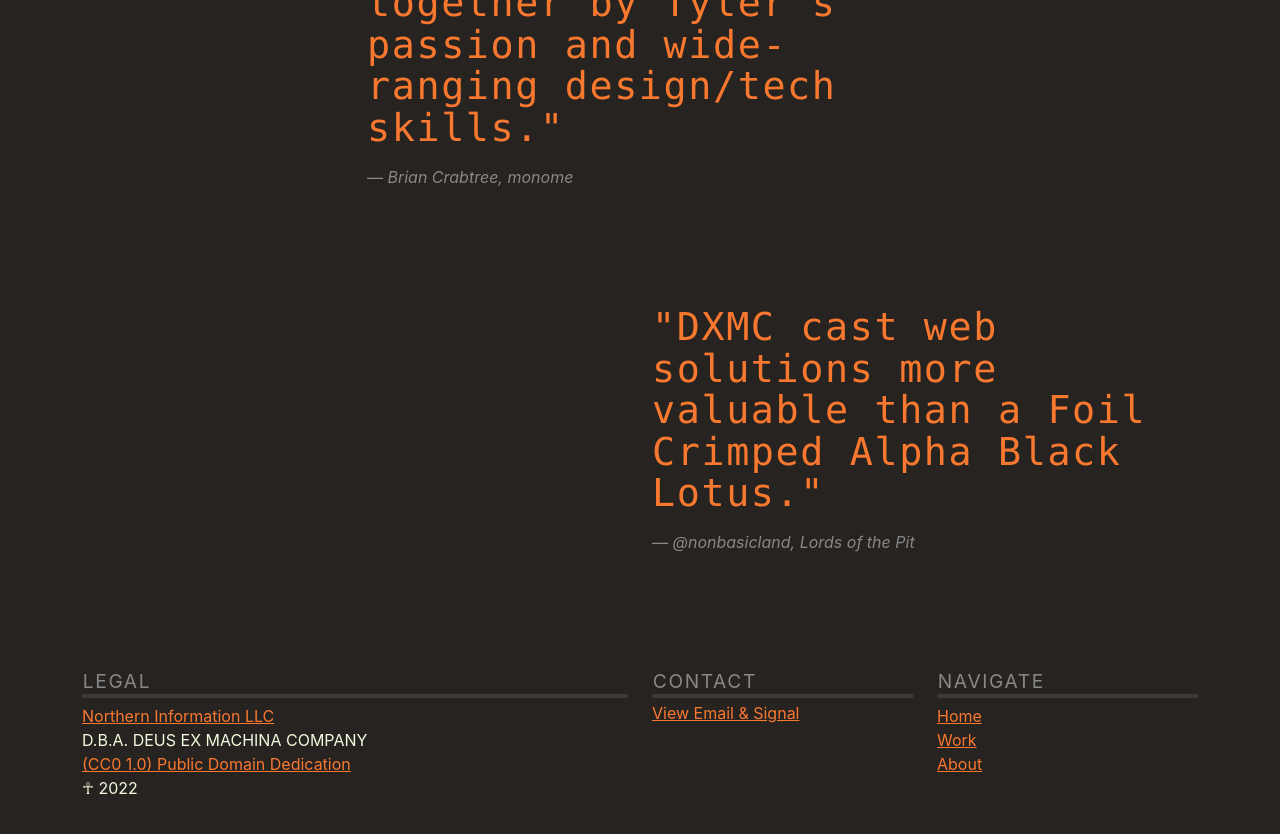
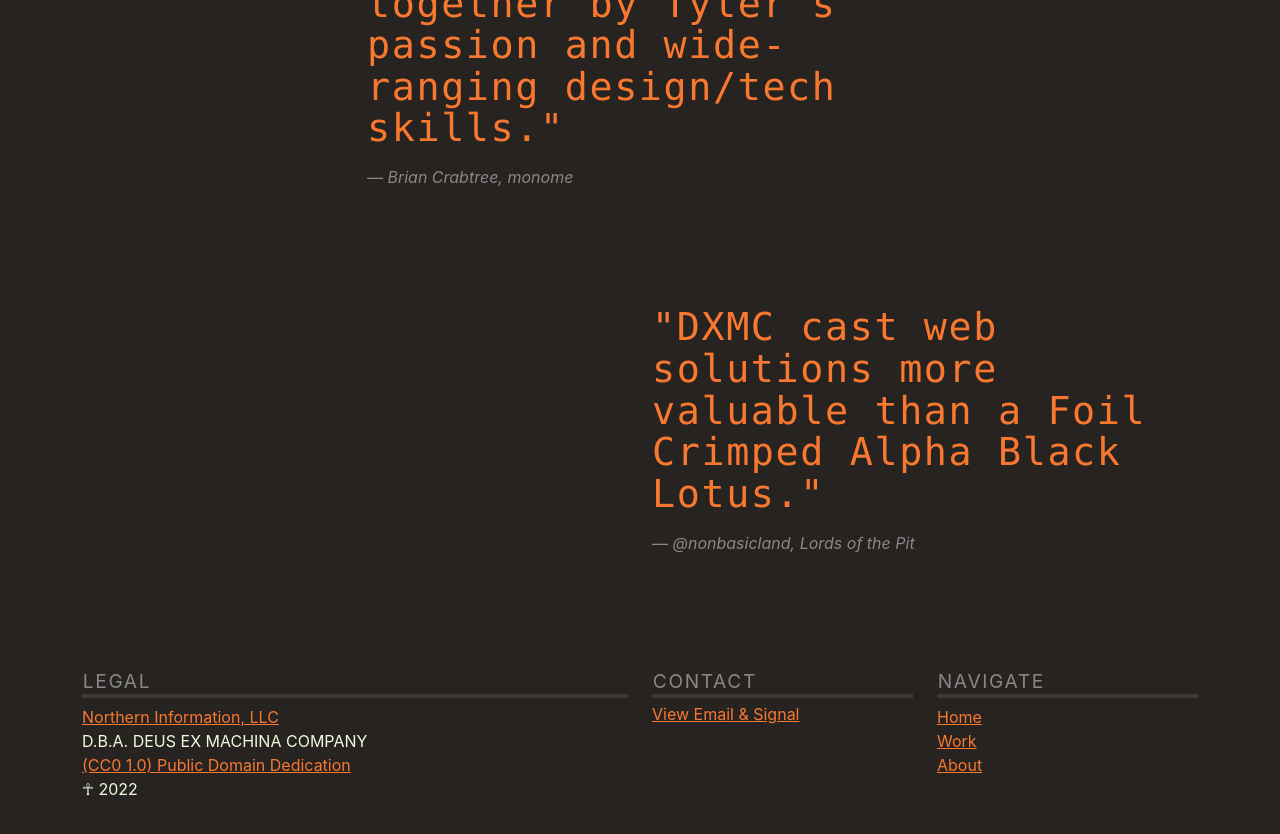
Before and after one commit to tyleretters/deusexmachina.company, a Jekyll site: the page built from _pages/work.md, in a window 1280 px wide and 900 px high, scrolled down 2622 px. Shown: the top 834 px of the window. Built offline with Jekyll 4.4.1, drawn with Linux system fonts in a browser that asks for light colours.

```diff
--- a/_includes/footer.html
+++ b/_includes/footer.html
@@ -4,7 +4,7 @@
       <h2>Legal</h2>
       <hr>
       <ul>
-        <li><a href="https://nor.the-rn.info">Northern Information LLC</a></li>
+        <li><a href="https://nor.the-rn.info">Northern Information, LLC</a></li>
         <li>D.B.A. DEUS EX MACHINA COMPANY</li>
         <li><a href="https://creativecommons.org/publicdomain/zero/1.0/">(CC0 1.0) Public Domain Dedication</a></li>
         <li>&#9765; {{ site.time | date: '%Y' }}</li>
```
